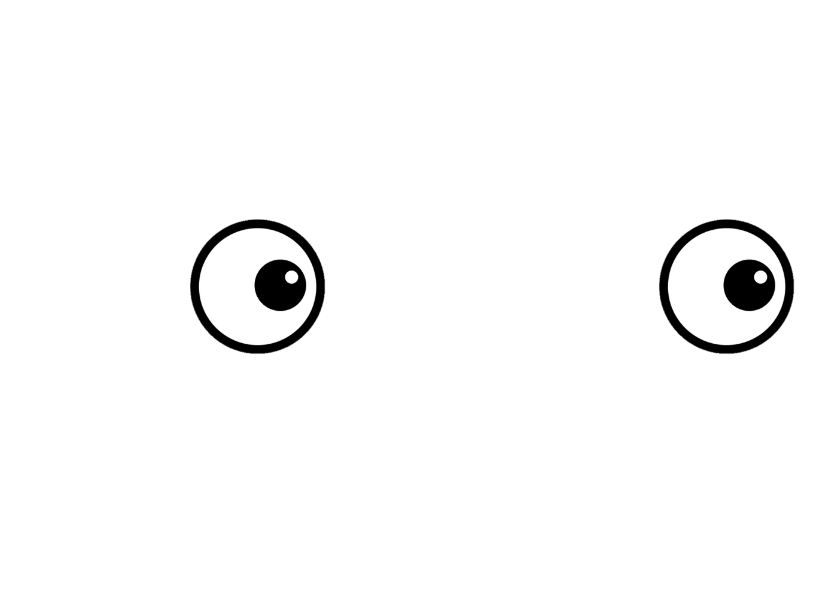
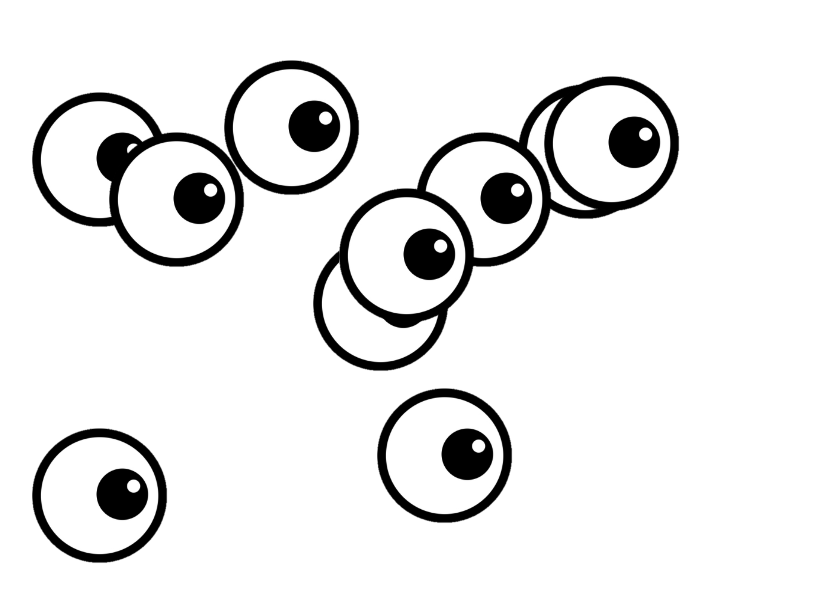
Before and after one commit to Cameron858/javascript_mini_apps, a plain HTML site: page followingEyes/index.html in a window 1280 px wide. Shown: the part 121-722 px from the top of the page, without its empty margins (145-971 px from the left). Drawn offline with Linux system fonts and the light colour scheme.

Commit message:
multiple eyes now work.

```diff
--- a/followingEyes/index.html
+++ b/followingEyes/index.html
@@ -11,9 +11,6 @@
     <title>Document</title>
 </head>
 <body>
-    <div class="eye-container">
-        <img id="eye-1" src="eye.png" class="eye">
-        <img id="eye-2" src="eye.png" class="eye">
-    </div>
+
 </body>
 </html>
--- a/followingEyes/script.js
+++ b/followingEyes/script.js
@@ -1,4 +1,17 @@
+const numberOfEyes = 10
+const topOffset = 5
+const sideOffset = 5
+
+spawnEyes()
 document.addEventListener("mousemove", oneMouseMove)
+
+function spawnEyes() {
+
+    for (let i = 0; i < numberOfEyes; i++) {
+        var eye = createEye(i)
+        document.body.appendChild(eye)
+    }
+}
 
 function oneMouseMove(event) {
 
@@ -35,5 +48,13 @@ function createEye(eyeID) {
     eye.src = "eye.png"
     eye.className = "eye"
 
+    eye.style.position = "absolute"
+    eye.style.left = `${getRandomPosition(sideOffset)}%`
+    eye.style.top = `${getRandomPosition(topOffset)}%`
+
     return eye
 }
+
+function getRandomPosition(offset) {
+    return Math.floor(Math.random() * 50)
+}
```
